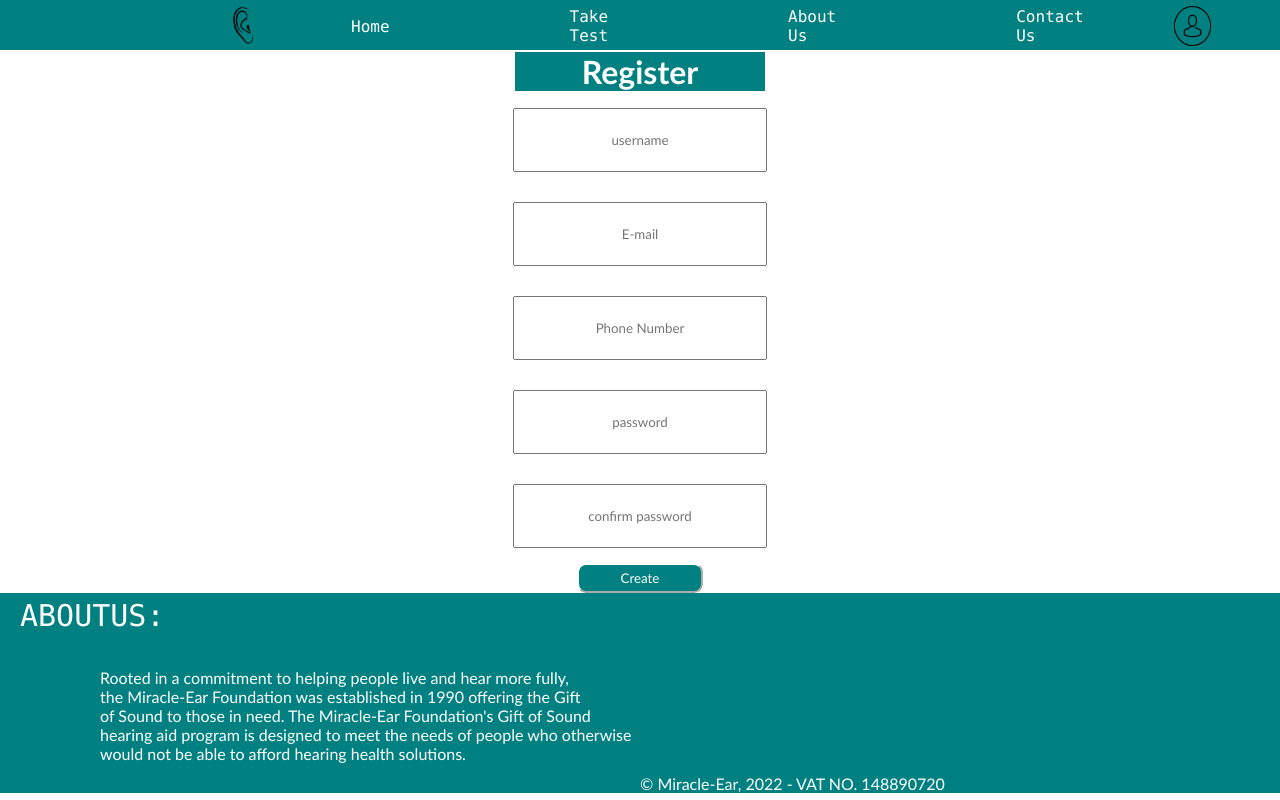
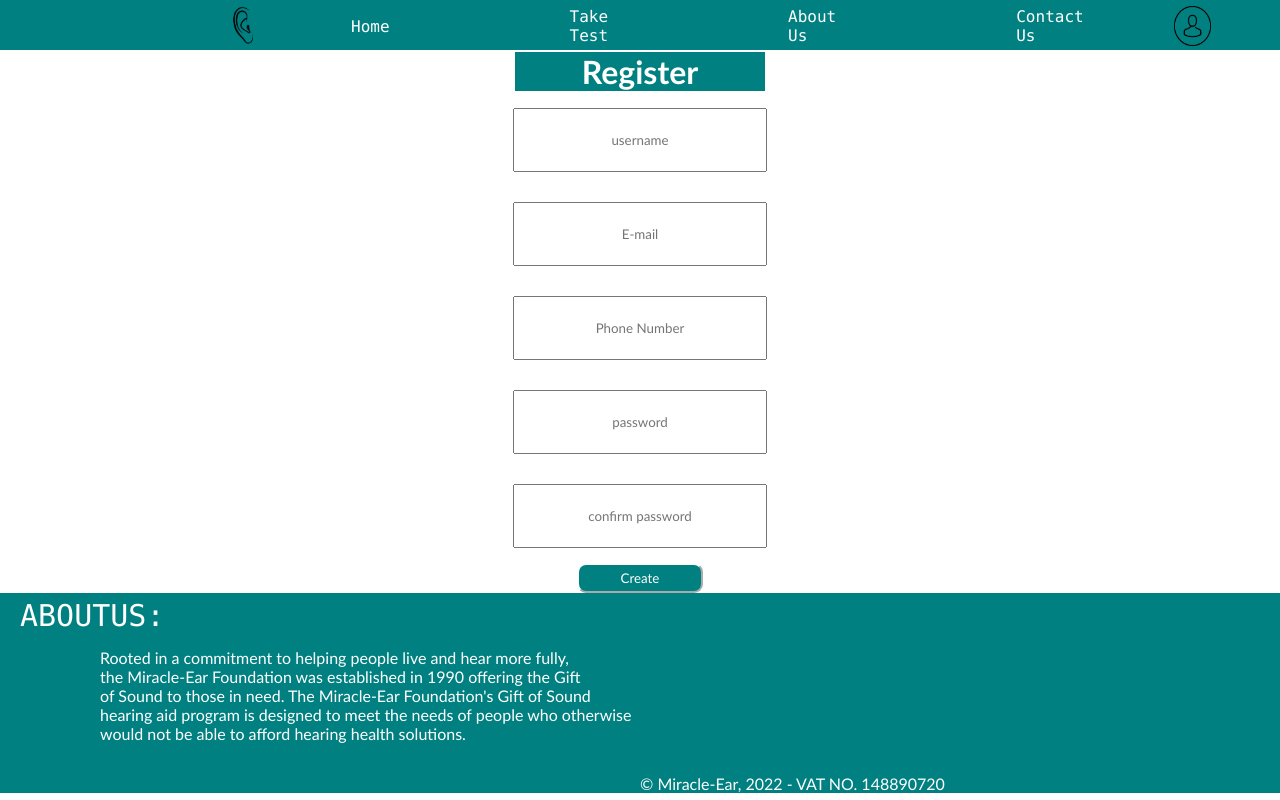
Before and after one commit to shemaamohamed/Eary, a React (Create React App) app: page / in a window 1280 px wide. Built offline with nearby package versions, Linux system fonts and the light colour scheme.

Commit message:
edit footer 2

```diff
--- a/src/components/Shared/SharedStyle/Footer.css
+++ b/src/components/Shared/SharedStyle/Footer.css
@@ -11,7 +11,7 @@
 
 }
 .aboutus p{
-    margin: 30px 100px;
+    margin: 10px 100px;
 
 }
 .aboutus h1{
```
